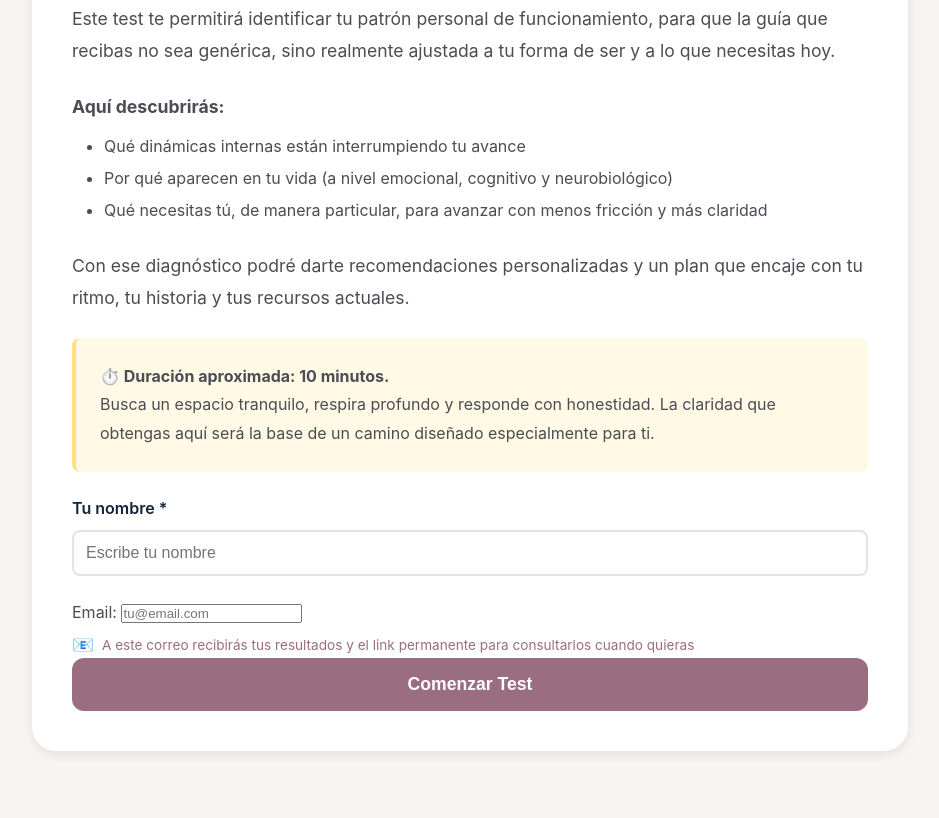
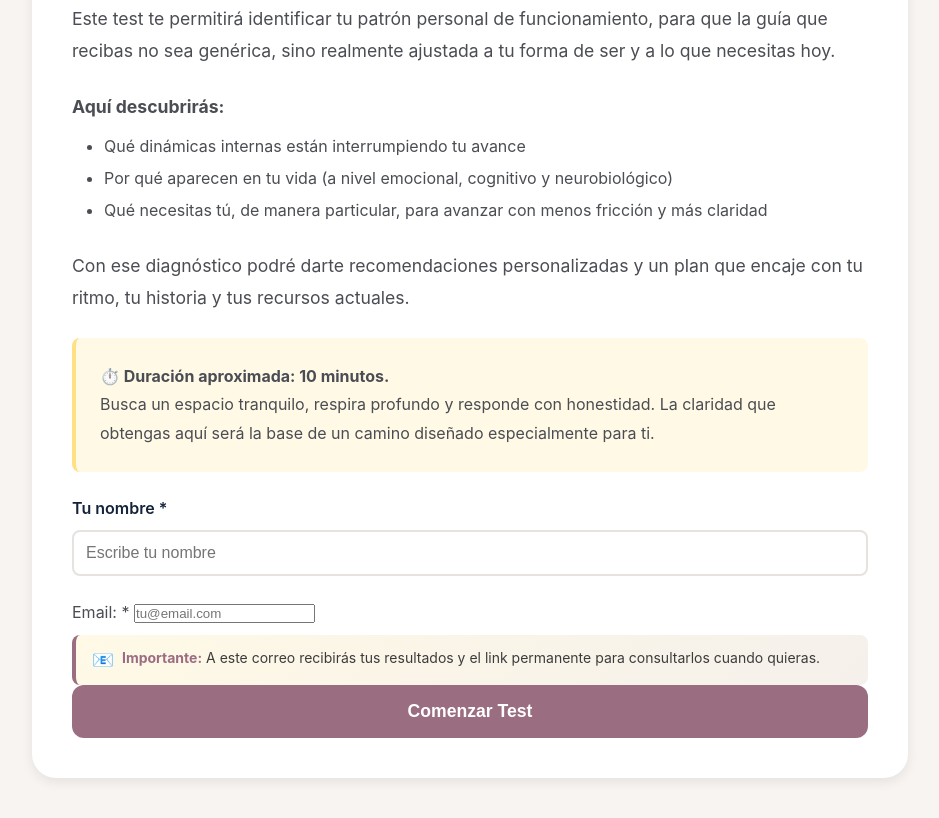
Before and after one commit to urdanetamariale-Neurowellness/test-avance-sostenible, a plain HTML site: page index.html in a window 1280 px wide. Shown: the part 654-1472 px from the top of the page, without its empty margins (170-1109 px from the left). Drawn offline with nearby package versions, Linux system fonts and the light colour scheme.

Commit message:
Update index.html

```diff
--- a/index.html
+++ b/index.html
@@ -414,30 +414,30 @@
                     </div>
 
                     <div>
-    <label for="email">Email:</label>
+    <label for="email">Email: *</label>
     <input
         type="email"
         id="email"
         required
         placeholder="tu@email.com"
+        style="margin-bottom: 0.75rem;"
     >
-    <p style="
-        font-size: 0.85rem;
-        color: #9B6D80;
-        margin-top: 0.5rem;
-        margin-bottom: 0;
-        line-height: 1.4;
+    <div style="
+        padding: 0.75rem 1rem;
+        background: linear-gradient(135deg, #FFF9E6 0%, #F5F0EB 100%);
+        border-left: 4px solid #9B6D80;
+        border-radius: 0.5rem;
+        font-size: 0.875rem;
+        line-height: 1.5;
+        color: #3C3C3C;
         display: flex;
-        align-items: center;
+        align-items: flex-start;
         gap: 0.5rem;
     ">
-        <span style="font-size: 1.1rem;">📧</span>
-        <span>
-            A este correo recibirás tus resultados y el link permanente para consultarlos cuando quieras
-        </span>
-    </p>
-</div>
-
+        <span style="font-size: 1.1rem; flex-shrink: 0;">📧</span>
+        <span><strong style="color: #9B6D80;">Importante:</strong> A este correo recibirás tus resultados y el link permanente para consultarlos cuando quieras.</span>
+    </div>
+             <div>
                     <button type="button" id="start-test-btn" class="btn btn-primary">Comenzar Test</button>
                 </form>
             </div>
```
